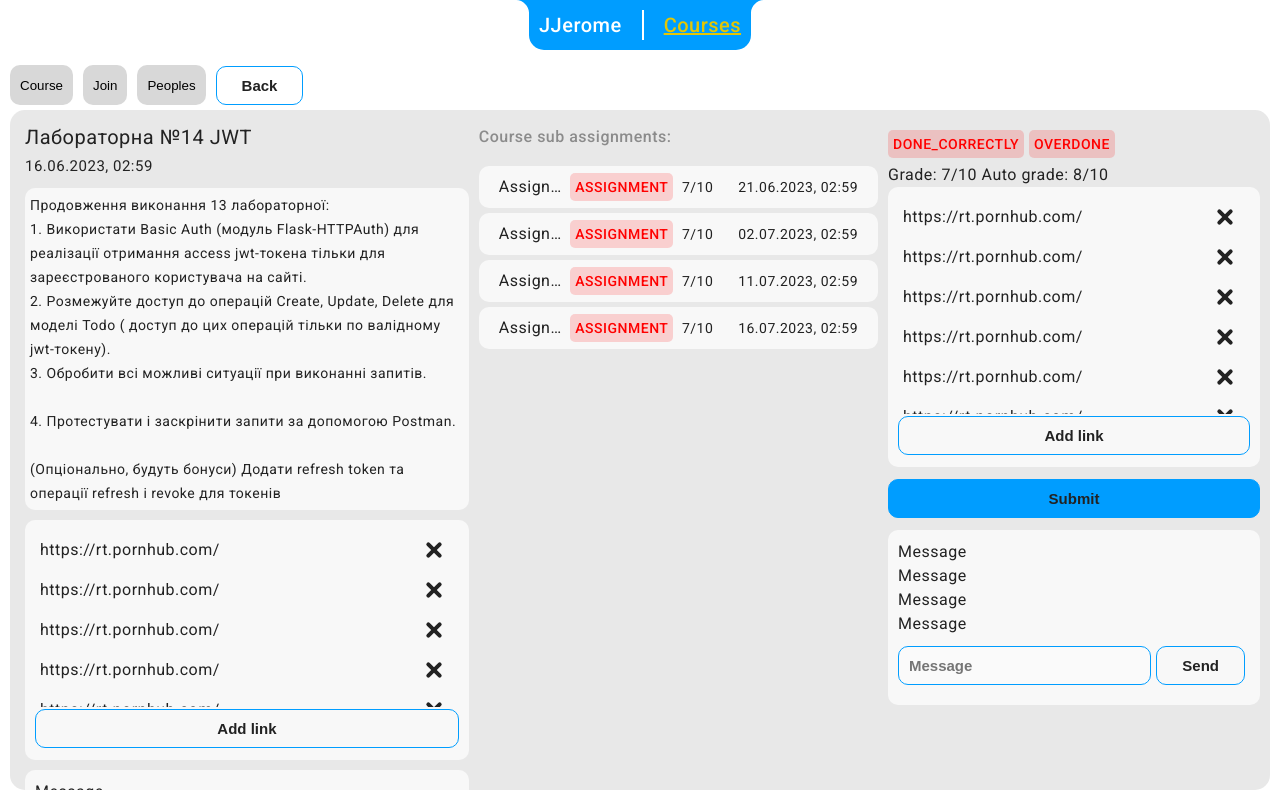
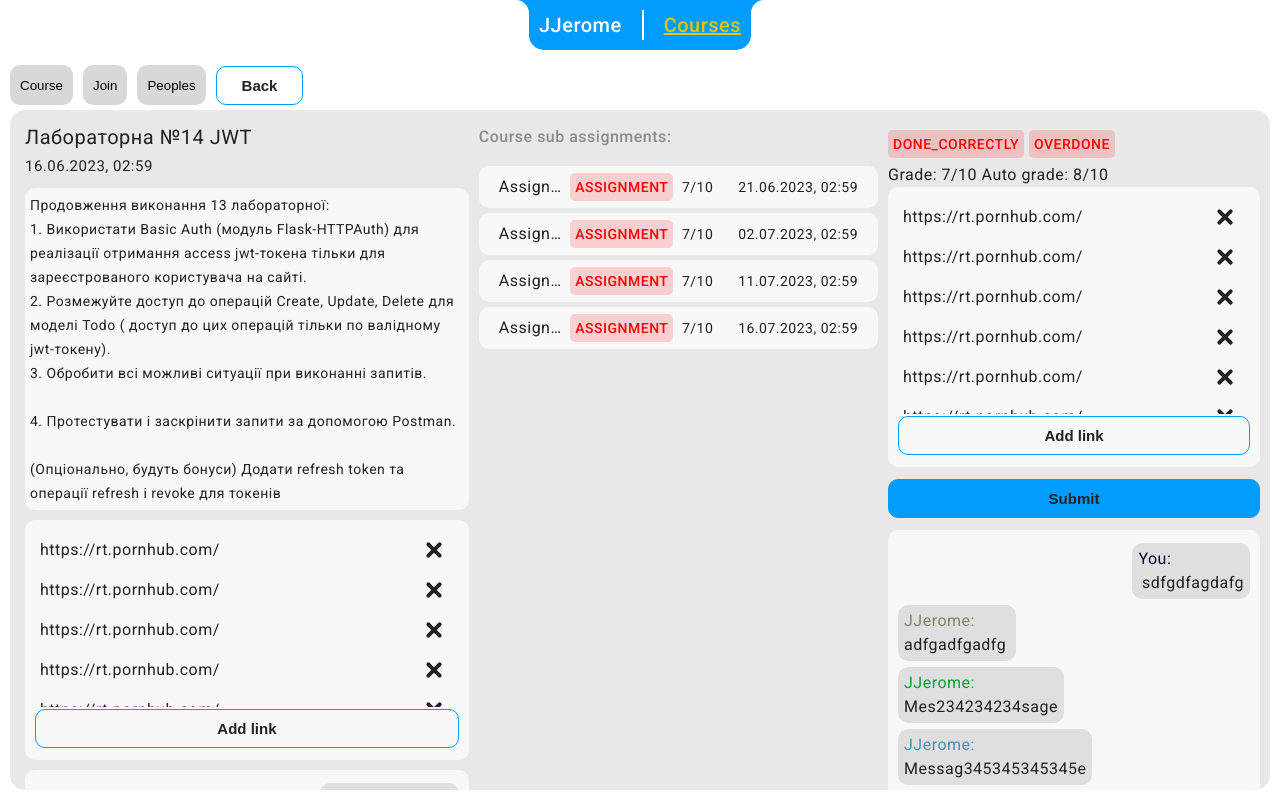
Before and after one commit to PNU-SE-3-team-7/LabControlFrontEnd, an Angular app: page /course/1/assignment/1 in a window 1280 px wide. Built offline with nearby package versions, Linux system fonts and the light colour scheme.

Commit message:
[LAB] Added comments component

```diff
--- a/src/app/app.module.ts
+++ b/src/app/app.module.ts
@@ -45,7 +45,7 @@ import { CommentsComponent } from './components/comments/comments.component';
     OnViewFocusDirective,
     BaseStrokeInputComponent,
     AttachedContentComponent,
-    CommentsComponent
+    CommentsComponent,
   ],
   imports: [
     BrowserModule,
--- a/src/app/components/attached-content/attached-content.component.ts
+++ b/src/app/components/attached-content/attached-content.component.ts
@@ -1,4 +1,4 @@
-import {Component, Input, OnInit} from '@angular/core';
+import {Component, EventEmitter, Input, OnInit, Output} from '@angular/core';
 import {
   IAssignmentAttachedContent,
   IAttachedContentBase,
@@ -13,8 +13,12 @@ import {MatSnackBar} from "@angular/material/snack-bar";
 import {MatDialog} from "@angular/material/dialog";
 import {FormBuilder, FormControl, FormGroup} from "@angular/forms";
 
+export interface IAttachedComponentAddLinkType{
+  url: string;
+}
+
 interface IAddCommentForm{
-  message: FormControl<string>
+  url: FormControl<string>
 }
 
 @Component({
@@ -26,11 +30,13 @@ export class AttachedContentComponent implements OnInit {
 
   @Input() attachedContent?: IAttachedContentBase[] | IAssignmentAttachedContent[] | ISubmissionAttachedContent[];
   @Input() editable: boolean = false;
+  @Output() readonly onAddButtonClicked = new EventEmitter<IAttachedComponentAddLinkType>();
+  @Output() readonly onRemoveButtonClicked = new EventEmitter<string>();
 
   private contentType: "BASE" | "ASSIGNMENT" | "SUBMISSION" = "BASE"
 
   protected addCommentForm: FormGroup<IAddCommentForm> = new FormGroup<IAddCommentForm>(<IAddCommentForm>{
-    message: new FormControl<string>("")
+    url: new FormControl<string>("")
   })
 
   constructor(
@@ -75,27 +81,17 @@ export class AttachedContentComponent implements OnInit {
         width: "80%",
       })
       .afterClosed().subscribe((result: IAddAttachedLinkDialogReturnDataType) => {
-        console.log(result)
-
-        if (this.attachedContent != undefined) {
-          this.attachedContent.push({
-            assignmentId: "234234",
-            submissionId: '34',
-            id: '45',
-            fileName: '',
-            fileUri: result.fileUri
-          })
-
-          this.matSnack.open("Link added successfully", "OK", {duration: 5000})
-        }
-
+        this.onAddButtonClicked.emit({
+          url: result.fileUri
+        })
+        this.matSnack.open("Link added successfully", "OK", {duration: 5000})
       }, error => this.matSnack.open("Something went wrong", "OK", {duration: 5000})
     )
   }
 
   protected removeAttachedContent(id: string): void {
     if (this.editable){
-      this.attachedContent = this.attachedContent?.filter(s => s.id !== id)
+      this.onRemoveButtonClicked.emit(id);
     }
   }
 }
--- a/src/app/components/comments/comments.component.html
+++ b/src/app/components/comments/comments.component.html
@@ -1,7 +1,20 @@
 <div class="comments">
   <div class="comments-list">
-    <div class="comment-item" *ngFor="let comment of comments">
-      {{comment.message}}
+    <div class="comment-item-wrapper"
+         *ngFor="let comment of comments"
+         [ngClass]="{
+                    'yours': comment.senderId !== this.user.id,
+                    'mine': comment.senderId === this.user.id,
+                    }"
+    >
+      <div class="comment-item">
+        <div class="comment-owner" [style.color]="getUserColor(comment.senderId)">
+          {{ comment.senderId === this.user.id ? "You" : "JJerome" }}:
+        </div>
+        <div class="comment-text">
+          {{ comment.message }}
+        </div>
+      </div>
     </div>
   </div>
   <form [formGroup]="addCommentForm" class="comment-form">
--- a/src/app/components/comments/comments.component.scss
+++ b/src/app/components/comments/comments.component.scss
@@ -18,4 +18,41 @@
       width: max-content;
     }
   }
+
+
+  .mine{
+    justify-content: flex-end !important;
+
+    .comment-text{
+      text-align: right !important;
+    }
+  }
+
+  .comments-list{
+    .comment-item-wrapper{
+      display: flex;
+
+      flex-direction: row;
+      justify-content: flex-start;
+      text-align: left;
+
+      width: 100%;
+
+      .comment-item{
+        display: flex;
+
+        flex-direction: column;
+
+        background: rgba(0, 0, 0, 0.1);
+
+        margin: 3px 0;
+        padding: 4px 6px;
+        border-radius: 10px;
+
+        min-width: 30%;
+        max-width: 90%;
+        width: max-content;
+      }
+    }
+  }
 }
--- a/src/app/components/comments/comments.component.ts
+++ b/src/app/components/comments/comments.component.ts
@@ -2,6 +2,7 @@ import {Component, Input, OnInit} from '@angular/core';
 import {MatSnackBar} from "@angular/material/snack-bar";
 import {FormControl, FormGroup} from "@angular/forms";
 import {IAssignmentComment, ICommentBase, ISubmissionComment} from "../../models/IComment";
+import {IUser} from "../../models/IUser";
 
 interface IAddCommentForm {
   message: FormControl<string>
@@ -16,6 +17,12 @@ export class CommentsComponent implements OnInit {
   @Input() comments: ICommentBase[] | IAssignmentComment[] | ISubmissionComment[] = [];
   @Input() editable: boolean = false;
 
+  protected user: IUser = {
+    id: '1',
+    name: 'JJerome',
+    email: 'jjerome@gmail.com',
+    role: 'USER'
+  }
   private commenetType: "BASE" | "ASSIGNMENT" | "SUBMISSION" = "BASE"
 
   protected addCommentForm: FormGroup<IAddCommentForm> = new FormGroup<IAddCommentForm>(<IAddCommentForm>{
@@ -61,4 +68,33 @@ export class CommentsComponent implements OnInit {
       });
     }
   }
+
+  protected getUserColor(userId: string): string {
+    const hashCode = (str: string): number => {
+      let hash = 0;
+      for (let i = 0; i < str.length; i++) {
+        hash = str.charCodeAt(i) + ((hash << 5) - hash);
+      }
+      return hash;
+    };
+
+    const randomColor = () => {
+      const hash = Math.abs(hashCode(userId));
+      let r = (hash & 0xFF0000) >> 16;
+      let g = (hash & 0x00FF00) >> 8;
+      let b = hash & 0x0000FF;
+
+      const minBrightness = 128;
+      const brightness = (r * 299 + g * 587 + b * 114) / 1000;
+      if (brightness > minBrightness) {
+        r = Math.floor(r * minBrightness / brightness);
+        g = Math.floor(g * minBrightness / brightness);
+        b = Math.floor(b * minBrightness / brightness);
+      }
+
+      return '#' + ((1 << 24) + (r << 16) + (g << 8) + b).toString(16).slice(1);
+    };
+
+    return randomColor();
+  }
 }
--- /dev/null
+++ b/src/app/models/IUser.ts
@@ -0,0 +1,7 @@
+
+export interface IUser {
+  id: string
+  name: string
+  email: string
+  role: "USER" | "ADMIN"
+}
--- a/src/app/pages/course/course-assignment/course-assignment.component.html
+++ b/src/app/pages/course/course-assignment/course-assignment.component.html
@@ -10,7 +10,9 @@
     <app-attached-content
       class="assignment-attached-content"
       *ngIf="attachedContent"
-      [attachedContent]="attachedContent"
+      [attachedContent]="assignmentAttachedContent"
+      (onAddButtonClicked)="onAssignmentAttachedContentUpdated($event)"
+      (onRemoveButtonClicked)="onRemoveAssigmentAttachedContent($event)"
       [editable]="true"
     ></app-attached-content>
     <app-comments [comments]="submissionComments"></app-comments>
@@ -42,6 +44,8 @@
       </div>
       <app-attached-content
         [attachedContent]="attachedContent"
+        (onAddButtonClicked)="onSubmissionAttachedContentUpdated($event)"
+        (onRemoveButtonClicked)="onRemoveSubmissionAttachedContent($event)"
         [editable]="true"
         class="submission-attached-content"
       ></app-attached-content>
--- a/src/app/pages/course/course-assignment/course-assignment.component.ts
+++ b/src/app/pages/course/course-assignment/course-assignment.component.ts
@@ -4,12 +4,13 @@ import {AssignmentType, AutoType, GradeType, IAssignment} from "../../../models/
 import {AccuracyGrade, CompletionGrade, ISubmission, SubmissionStatus} from "../../../models/ISubmission";
 import {ACCURACY_GRADE_LABEL_INFO} from "../../../components/labels/accurast-grade-states";
 import {COMPLETION_GRADE_LABEL_INFO} from "../../../components/labels/completion-grade-states";
-import {ISubmissionAttachedContent} from "../../../models/IAttachedContentBase";
+import {IAssignmentAttachedContent, ISubmissionAttachedContent} from "../../../models/IAttachedContentBase";
 import {MatSnackBar} from "@angular/material/snack-bar";
 import {MatDialog} from "@angular/material/dialog";
 import {FormBuilder} from "@angular/forms";
 import {ASSIGNMENT_TYPE_LABEL_INFO} from "../../../components/labels/assignment-type-states";
 import {ISubmissionComment} from "../../../models/IComment";
+import {IAttachedComponentAddLinkType} from "../../../components/attached-content/attached-content.component";
 
 @Component({
   selector: 'app-course-assignment',
@@ -45,6 +46,59 @@ export class CourseAssignmentComponent implements OnInit {
     threshold: 70,
     sequence: 1
   }
+  protected assignmentAttachedContent: IAssignmentAttachedContent[] = [
+    {
+      assignmentId: '1',
+      id: '232434',
+      fileName: '',
+      fileUri: 'https://rt.pornhub.com/'
+    }, {
+      assignmentId: '1',
+      id: '232434',
+      fileName: '',
+      fileUri: 'https://rt.pornhub.com/'
+    }, {
+      assignmentId: '1',
+      id: '232434',
+      fileName: '',
+      fileUri: 'https://rt.pornhub.com/'
+    }, {
+      assignmentId: '1',
+      id: '232434',
+      fileName: '',
+      fileUri: 'https://rt.pornhub.com/'
+    }, {
+      assignmentId: '1',
+      id: '232434',
+      fileName: '',
+      fileUri: 'https://rt.pornhub.com/'
+    }, {
+      assignmentId: '1',
+      id: '232434',
+      fileName: '',
+      fileUri: 'https://rt.pornhub.com/'
+    }, {
+      assignmentId: '1',
+      id: '232434',
+      fileName: '',
+      fileUri: 'https://rt.pornhub.com/'
+    }, {
+      assignmentId: '1',
+      id: '232434',
+      fileName: '',
+      fileUri: 'https://rt.pornhub.com/'
+    }, {
+      assignmentId: '1',
+      id: '232434',
+      fileName: '',
+      fileUri: 'https://rt.pornhub.com/'
+    }, {
+      assignmentId: '1',
+      id: '232434',
+      fileName: '',
+      fileUri: 'https://rt.pornhub.com/'
+    }
+  ]
   protected attachedContent: ISubmissionAttachedContent[] = [
     {
       submissionId: '1',
@@ -265,31 +319,31 @@ export class CourseAssignmentComponent implements OnInit {
   protected submissionComments: ISubmissionComment[] = [
     {
       submissionId: 'sdfsdf',
-      id: 'sdfsdf',
-      senderId: 'sdfsdf',
+      id: '1',
+      senderId: '1',
       createdDate: new Date('2023-06-10T14:30:00Z'),
-      message: 'Message'
+      message: 'sdfgdfagdafg'
+    },
+    {
+      submissionId: 'sdfsdf',
+      id: '1',
+      senderId: 'sdfgfgd',
+      createdDate: new Date('2023-06-10T14:30:00Z'),
+      message: 'adfgadfgadfg'
+    },
+    {
+      submissionId: 'sdfsdf',
+      id: '1',
+      senderId: 'fdgfdjjsgf',
+      createdDate: new Date('2023-06-10T14:30:00Z'),
+      message: 'Mes234234234sage'
     },
     {
       submissionId: 'sdfsdf',
       id: 'sdfsdf',
-      senderId: 'sdfsdf',
+      senderId: 'dfsdfrfdgfd',
       createdDate: new Date('2023-06-10T14:30:00Z'),
-      message: 'Message'
-    },
-    {
-      submissionId: 'sdfsdf',
-      id: 'sdfsdf',
-      senderId: 'sdfsdf',
-      createdDate: new Date('2023-06-10T14:30:00Z'),
-      message: 'Message'
-    },
-    {
-      submissionId: 'sdfsdf',
-      id: 'sdfsdf',
-      senderId: 'sdfsdf',
-      createdDate: new Date('2023-06-10T14:30:00Z'),
-      message: 'Message'
+      message: 'Messag345345345345e'
     },
   ]
 
@@ -305,7 +359,33 @@ export class CourseAssignmentComponent implements OnInit {
     console.log(this.router.snapshot.params)
   }
 
-  protected formatDate(date: Date): string {
+  protected onRemoveAssigmentAttachedContent(itemId: string): void {
+    this.assignmentAttachedContent = this.assignmentAttachedContent.filter(content => content.id !== itemId)
+  }
+
+  protected onRemoveSubmissionAttachedContent(itemId: string): void {
+    this.attachedContent = this.attachedContent.filter(content => content.id !== itemId)
+  }
+
+  protected onSubmissionAttachedContentUpdated(content: IAttachedComponentAddLinkType){
+    this.attachedContent.push({
+      fileName: "",
+      fileUri: content.url,
+      id: "123",
+      submissionId: "2323"
+    })
+  }
+
+  protected onAssignmentAttachedContentUpdated(content: IAttachedComponentAddLinkType){
+    this.assignmentAttachedContent.push({
+      fileName: "",
+      fileUri: content.url,
+      id: "123",
+      assignmentId: "23254"
+    })
+  }
+
+  public formatDate(date: Date): string {
     return date.toLocaleString('uk-UA', {
       timeZone: 'Europe/Kyiv',
       day: '2-digit',
```
